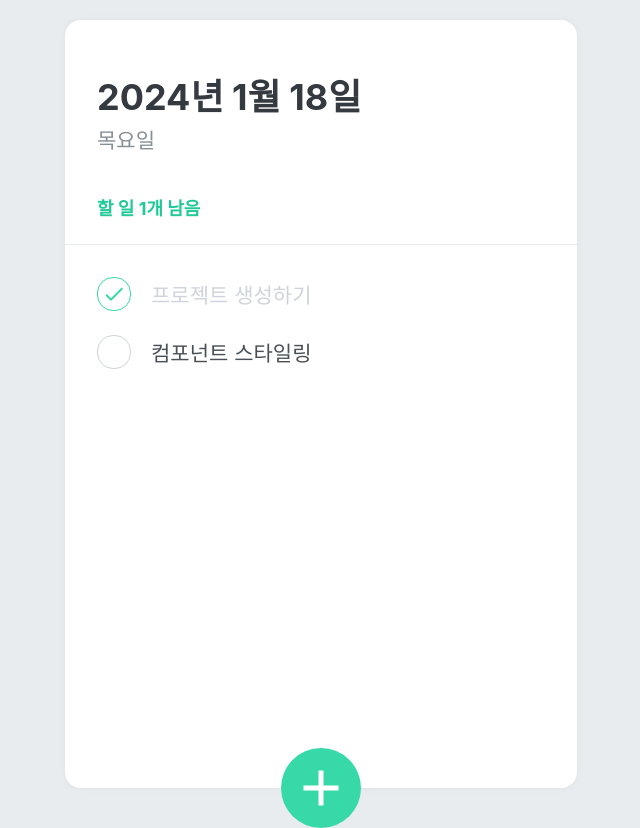
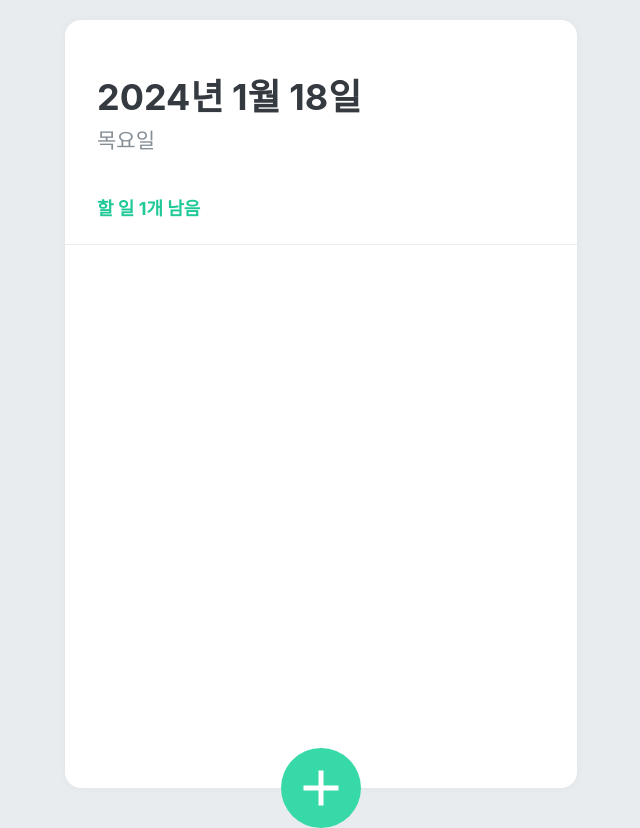
Before and after one commit to bibidibovidiboo/mini-to-do, a React (Create React App) app: page / in a window 1280 px wide. Shown: the whole page, without its empty margins (319-959 px from the left). Built offline with nearby package versions, Linux system fonts and the light colour scheme.

Commit message:
Update todo change mock date to recoil

```diff
--- a/src/components/TodoList.tsx
+++ b/src/components/TodoList.tsx
@@ -1,12 +1,24 @@
 import React from 'react';
 import styled from 'styled-components';
 import TodoItem from './TodoItem';
+import { useRecoilValue } from 'recoil';
+import todoListState from 'src/store/atoms';
 
 const TodoList = () => {
+  const TodoList = useRecoilValue(todoListState);
+
   return (
     <TodoListBlock>
-      <TodoItem text='프로젝트 생성하기' done={true} />
-      <TodoItem text='컴포넌트 스타일링' done={false} />
+      {TodoList.map((todo) => {
+        return (
+          <TodoItem
+            key={todo.id}
+            id={todo.id}
+            text={todo.text}
+            done={todo.done}
+          />
+        );
+      })}
     </TodoListBlock>
   );
 };
```
